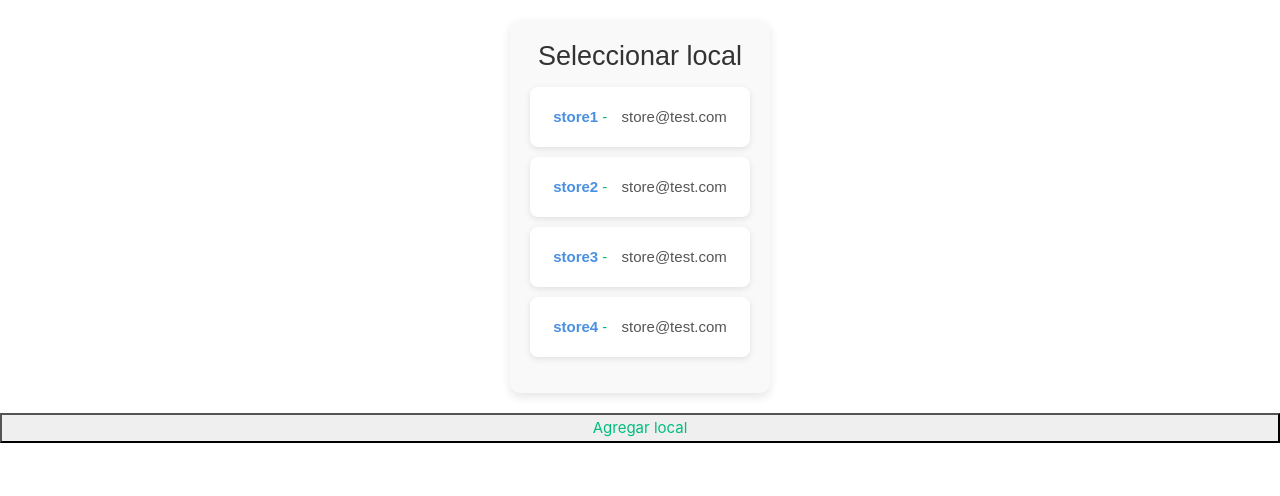
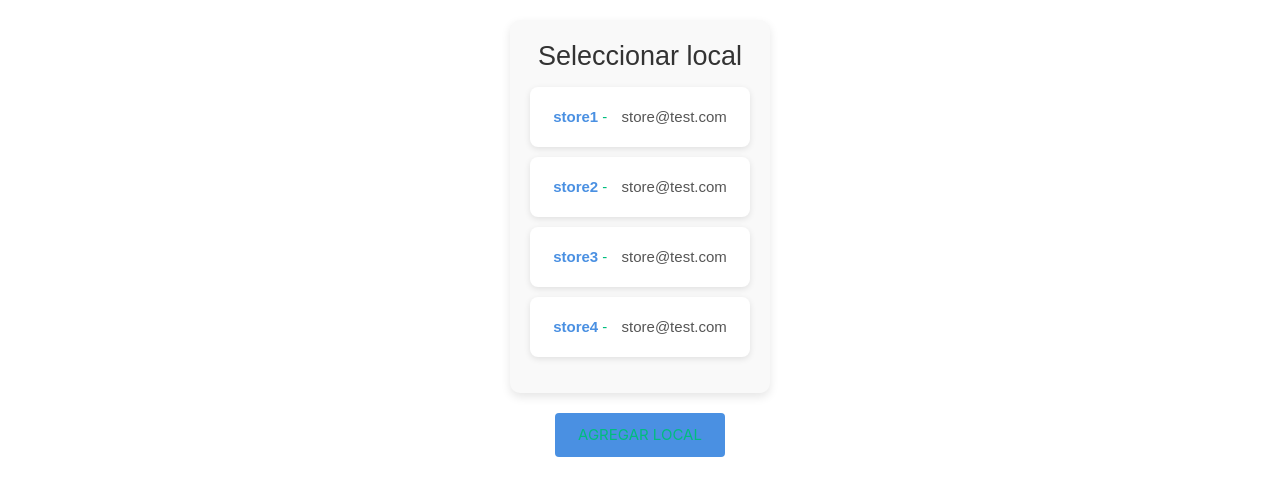
Before and after one commit to rangolucas/restaurantApp, a Vue app in the folder frontend/: page /stores in a window 1280 px wide. Shown: the top 496 px of the page. Built offline with nearby package versions, Linux system fonts and the light colour scheme.

Commit message:
Style button for registerStore

```diff
--- a/frontend/src/views/StoresView.vue
+++ b/frontend/src/views/StoresView.vue
@@ -32,8 +32,8 @@ onMounted(loadStores)
       </ul>
       <p v-else>Cargando locales</p>
     </div>
-    <button>
-      <router-link :to="`/registerStore`">
+    <button class="buttonRegisterStore">
+      <router-link :to="`/registerStore`" >
         Agregar local
       </router-link>
     </button>
@@ -98,6 +98,21 @@ onMounted(loadStores)
   color: #555;
 }
 
+.buttonRegisterStore {
+  background-color: #4a90e2;
+  color: #ffffff;
+  font-size: 1em;
+  font-weight: bold;
+  text-transform: uppercase;
+  width: fit-content;
+  margin: 0 auto;
+  padding: 10px 20px;
+  border: none;
+  border-radius: 4px;
+  cursor: pointer;
+  transition: background-color 0.2s;
+}
+
 @media (max-width: 600px) {
   .store-list {
     padding: 15px;
```
